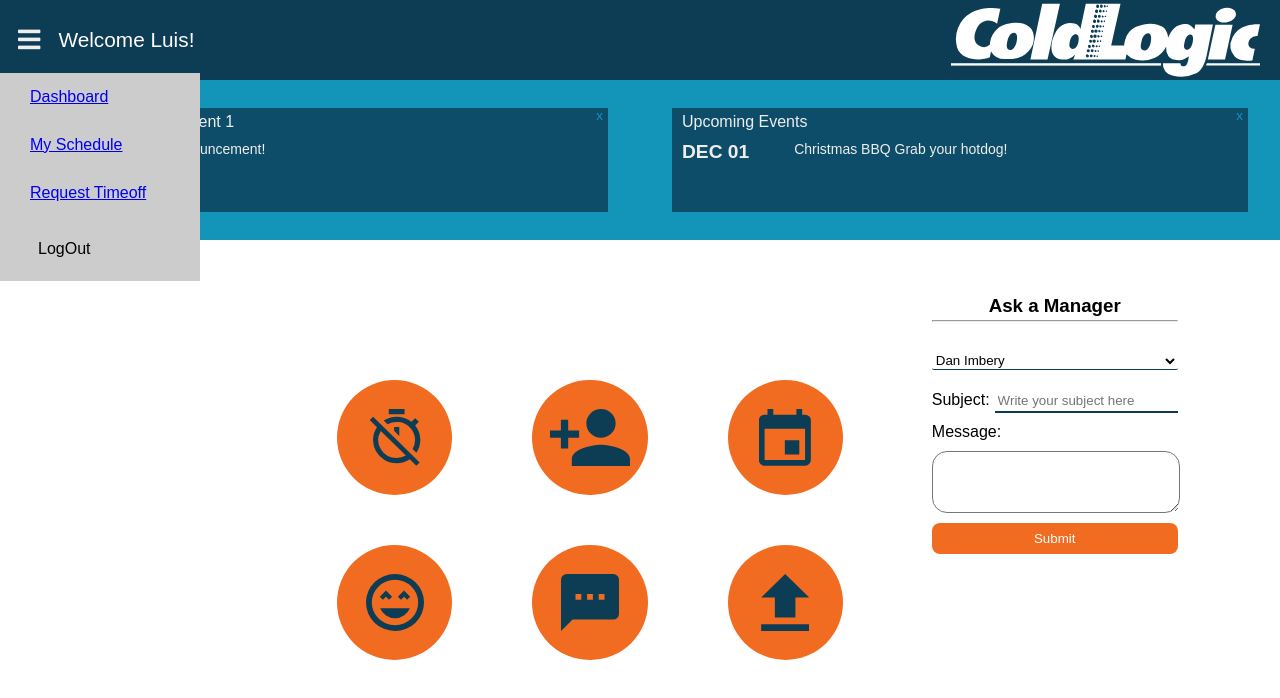
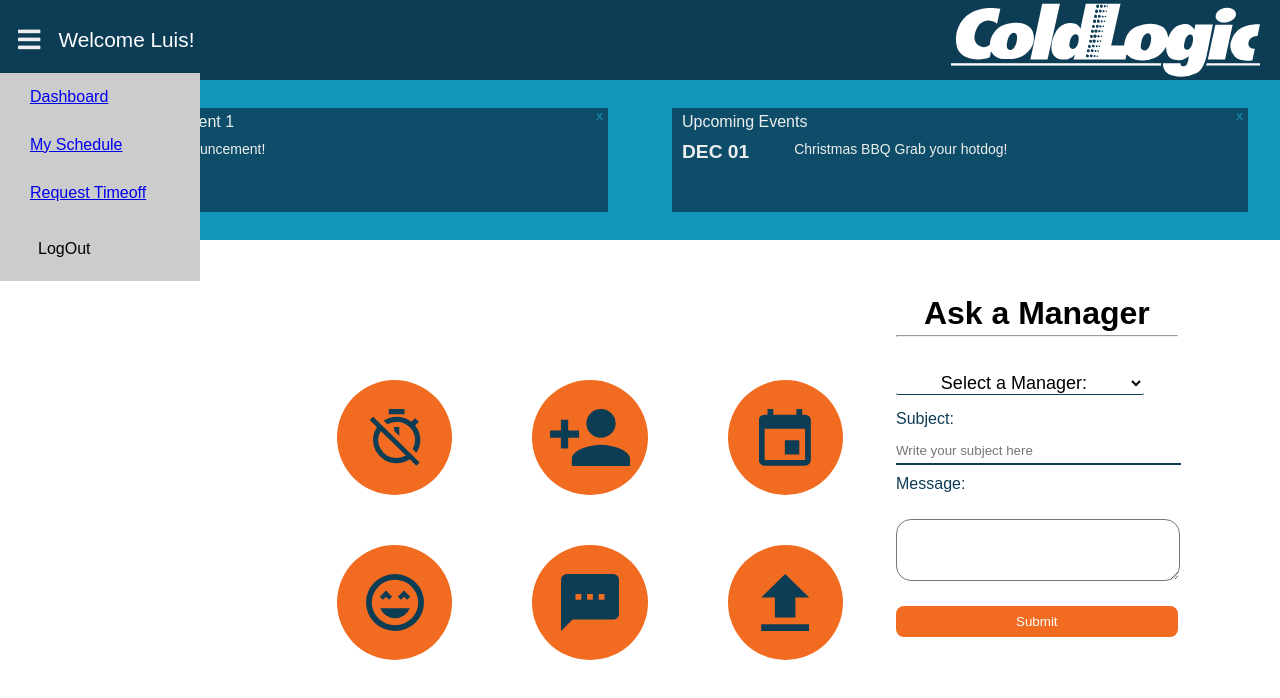
Before and after one commit to typowmedia/mycoldlogicplatform, a React (Create React App) app in the folder mycoldlogic/: page / in a window 1280 px wide. Shown: the top 698 px of the page. Built offline with nearby package versions, Linux system fonts and the light colour scheme.

Commit message:
add some more css styling to dashboard and some semi-colons

```diff
--- a/mycoldlogic/src/containers/Dashboard/AskManagerForm/AskManagerForm.css
+++ b/mycoldlogic/src/containers/Dashboard/AskManagerForm/AskManagerForm.css
@@ -1,12 +1,13 @@
 .AskManagerForm{
   position: absolute;
     right: 0;
-
+width: 22vmax;
   height: 85%;
   padding: 20% 8% 2% 2%;
 }
 .AskManagerForm h3{
   text-align: center;
+    font-size: xx-large;
 }
 .AskManagerForm hr{
   margin: 3px auto;
@@ -15,24 +16,34 @@
   margin-top: 20px;
   display: flex;
   flex-flow: column;
+    align-items: stretch;
+    color: #0D3C55;
+}
+.select-manager {
+    position: relative;
+    align-self: center;
+    width: 100%;
 }
 .AskManagerForm form select{
-  width: 100%;
-  margin: 10px auto;
+text-align: center;
+    font-size: large;
+  width: 88%;
+  margin: 15px auto;
   background: #FFFFFF;
   border: none;
   border-bottom: 1px solid #0D3C55;
   border-radius: 2px;
 }
 .AskManagerForm input{
-  padding: 3px;
-  margin: 10px 0 10px 5px;
+    width: 100%;
+  padding: 5px 3px 5px 0;
+  margin: 10px 0 10px 0px;
   border: none;
   border-bottom: 2px solid #0D3C55;
 }
 .AskManagerForm textarea{
   width: 100%;
-  margin: 10px auto;
+  margin: 2vmax auto;
   border-radius: 15px;
 }
 /* phones less than 600px wide*/
--- a/mycoldlogic/src/containers/Dashboard/AskManagerForm/AskManagerForm.js
+++ b/mycoldlogic/src/containers/Dashboard/AskManagerForm/AskManagerForm.js
@@ -10,9 +10,10 @@ class AskManagerForm extends Component {
         <form>
             <div className="select-manager">
           <select>
-            <option value="option1">Dan Imbery</option>
-            <option value="option2">Laurel O'Donnell</option>
-            <option value="option3">Shanda Hope</option>
+              <option value="option1">Select a Manager:</option>
+            <option value="option2">Dan Imbery</option>
+            <option value="option3">Laurel O'Donnell</option>
+            <option value="option4">Shanda Hope</option>
           </select>
         </div>
           <div>Subject:<input type='text' placeholder='Write your subject here'/></div>
--- a/mycoldlogic/src/containers/Timeoff/Timeoff.js
+++ b/mycoldlogic/src/containers/Timeoff/Timeoff.js
@@ -18,11 +18,11 @@ class Timeoff extends Component {
   updateReason = (event) => {
     let reasonText = event.target.value;
     this.setState({reasonDetail: reasonText});
-  }
+  };
   submitTimeoffRequest = (event) => {
     event.preventDefault();
     this.setState(prevState => ({requestSubmitted: !prevState.requestSubmitted}))
-  }
+  };
   render(){
     let timeoff = (<TimeoffRequestForm
       updateReason={this.updateReason}
```
